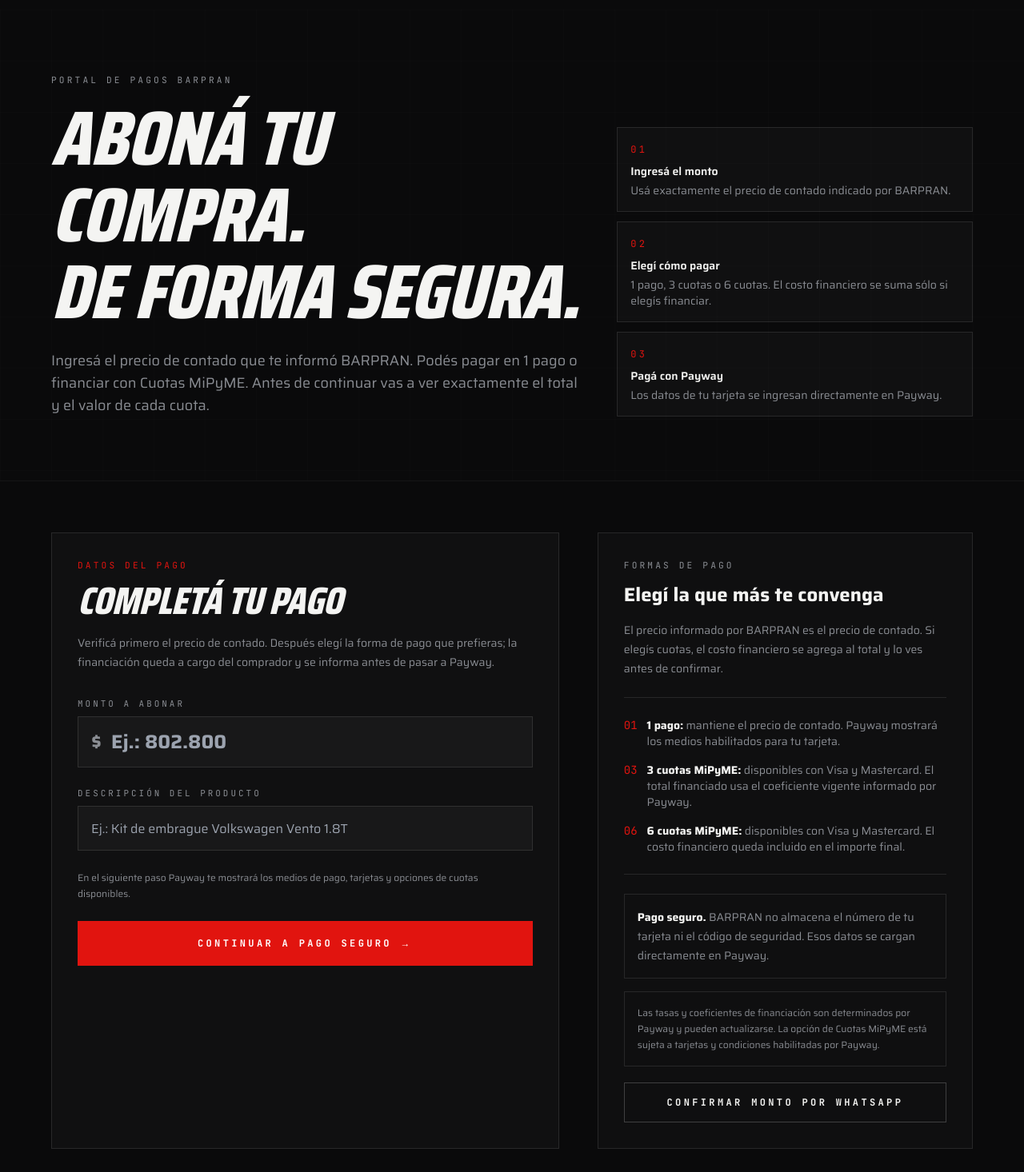
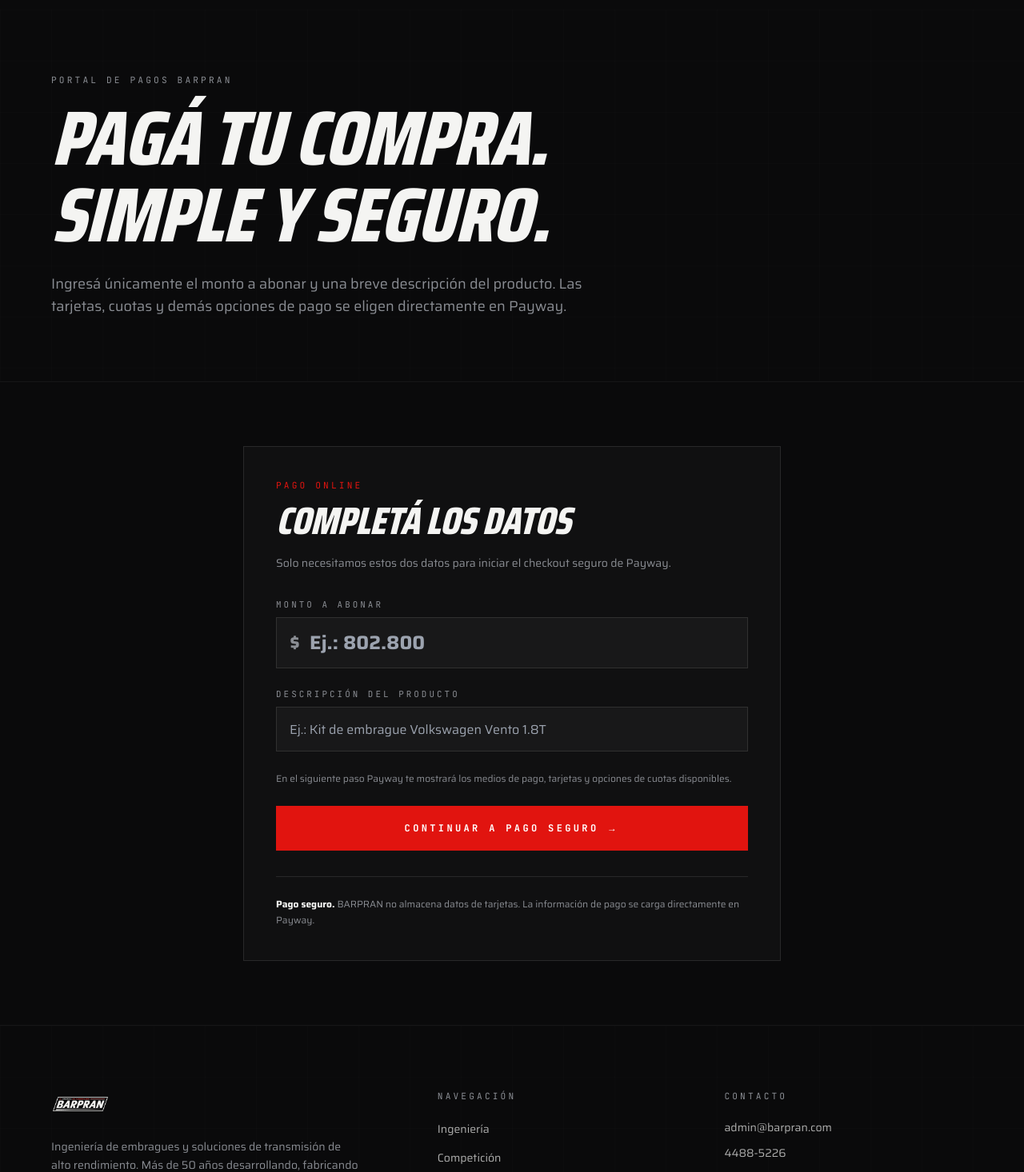
Before and after one commit to barpranembragues/barpran-website, a Next.js app: page /tienda in a window 1280 px wide. Shown: the part 100-1566 px from the top of the page at 80% size. Built offline with nearby package versions, Linux system fonts and the light colour scheme.

Commit message:
Simplifica pagina de pagos BARPRAN

```diff
--- a/src/app/tienda/page.tsx
+++ b/src/app/tienda/page.tsx
@@ -3,8 +3,7 @@
 
 export const metadata: Metadata = {
   title: "Pagá tu compra",
-  description:
-    "Ingresá el importe previamente informado por BARPRAN y aboná de forma segura a través de Payway.",
+  description: "Ingresá el monto y la descripción de tu compra para continuar de forma segura a Payway.",
 };
 
 type TiendaPageProps = {
@@ -12,56 +11,14 @@
 };
 
 const errorMessages: Record<string, string> = {
-  datos: "Completá nombre, WhatsApp y concepto para continuar.",
-  monto: "Revisá el monto ingresado. Debe coincidir con el importe informado por BARPRAN.",
-  cuotas: "La opción de cuotas seleccionada no está disponible para este medio de pago.",
-  confirmar: "Confirmá que el importe coincide con el informado por BARPRAN.",
+  datos: "Completá el monto y la descripción del producto para continuar.",
+  monto: "Revisá el monto ingresado.",
   config: "El pago online todavía no está disponible en este entorno.",
   payway: "Payway no pudo iniciar el pago. Probá nuevamente en unos minutos.",
 };
 
-function positiveNumber(value?: string) {
-  if (!value) return null;
-  const number = Number(value.replace(",", "."));
-  return Number.isFinite(number) && number > 1 ? number : null;
-}
-
-const MIPYME_3_COEF = 1.0912;
-const MIPYME_6_COEF = 1.1870;
-
-function getPlans() {
-  // Los valores oficiales vigentes funcionan como base. Si Payway actualiza las tasas,
-  // pueden reemplazarse desde Netlify sin modificar el código.
-  const coefficient3 = positiveNumber(process.env.NEXT_PUBLIC_PAYWAY_COEF_3_PROD) ?? MIPYME_3_COEF;
-  const coefficient6 = positiveNumber(process.env.NEXT_PUBLIC_PAYWAY_COEF_6_PROD) ?? MIPYME_6_COEF;
-
-  return [
-    {
-      installments: 1 as const,
-      coefficient: 1,
-      label: "1 pago",
-      detail: "Débito o crédito en 1 pago",
-    },
-    {
-      installments: 3 as const,
-      coefficient: coefficient3,
-      label: "3 cuotas",
-      detail: "Cuotas MiPyME · Visa y Mastercard",
-      financing: "Tasa Payway 6,91% + IVA · coeficiente 1,0912",
-    },
-    {
-      installments: 6 as const,
-      coefficient: coefficient6,
-      label: "6 cuotas",
-      detail: "Cuotas MiPyME · Visa y Mastercard",
-      financing: "Tasa Payway 13,52% + IVA · coeficiente 1,1870",
-    },
-  ];
-}
-
 export default async function TiendaPage({ searchParams }: TiendaPageProps) {
   const { error } = await searchParams;
-  const plans = getPlans();
 
   return (
     <div className="min-h-screen bg-carbon pt-24 text-bone md:pt-28">
@@ -69,44 +26,21 @@
         <div className="grid-tech absolute inset-0 opacity-30" />
         <div className="frame relative py-14 md:py-20">
           <p className="tech-label mb-4">Portal de pagos BARPRAN</p>
-          <div className="grid gap-10 lg:grid-cols-[1.2fr_0.8fr] lg:items-end">
-            <div>
           <h1 className="display max-w-5xl text-5xl text-bone sm:text-6xl md:text-8xl">
-                Aboná tu compra.<br />De forma segura.
+            Pagá tu compra.<br />Simple y seguro.
           </h1>
           <p className="mt-6 max-w-2xl text-base leading-7 text-ash md:text-lg">
-                Ingresá el precio de contado que te informó BARPRAN. Podés pagar en 1 pago o financiar con Cuotas MiPyME. Antes de continuar vas a ver exactamente el total y el valor de cada cuota.
+            Ingresá únicamente el monto a abonar y una breve descripción del producto. Las tarjetas, cuotas y demás opciones de pago se eligen directamente en Payway.
           </p>
-            </div>
-
-            <div className="grid gap-3 text-sm text-ash sm:grid-cols-3 lg:grid-cols-1">
-              <div className="border border-white/10 bg-white/[0.025] p-4">
-                <span className="font-mono text-xs uppercase tracking-mega text-barpran">01</span>
-                <p className="mt-2 font-semibold text-bone">Ingresá el monto</p>
-                <p className="mt-1">Usá exactamente el precio de contado indicado por BARPRAN.</p>
-              </div>
-              <div className="border border-white/10 bg-white/[0.025] p-4">
-                <span className="font-mono text-xs uppercase tracking-mega text-barpran">02</span>
-                <p className="mt-2 font-semibold text-bone">Elegí cómo pagar</p>
-                <p className="mt-1">1 pago, 3 cuotas o 6 cuotas. El costo financiero se suma sólo si elegís financiar.</p>
-              </div>
-              <div className="border border-white/10 bg-white/[0.025] p-4">
-                <span className="font-mono text-xs uppercase tracking-mega text-barpran">03</span>
-                <p className="mt-2 font-semibold text-bone">Pagá con Payway</p>
-                <p className="mt-1">Los datos de tu tarjeta se ingresan directamente en Payway.</p>
-              </div>
-            </div>
-          </div>
         </div>
       </section>
 
-      <section className="frame py-12 md:py-16">
-        <div className="grid gap-8 lg:grid-cols-[1.15fr_0.85fr] lg:gap-12">
-          <div className="border border-white/10 bg-white/[0.025] p-6 md:p-8">
-            <p className="tech-label text-barpran">Datos del pago</p>
-            <h2 className="display mt-3 text-4xl md:text-5xl">Completá tu pago</h2>
-            <p className="mt-4 max-w-2xl text-sm leading-6 text-ash">
-              Verificá primero el precio de contado. Después elegí la forma de pago que prefieras; la financiación queda a cargo del comprador y se informa antes de pasar a Payway.
+      <section className="frame py-12 md:py-20">
+        <div className="mx-auto max-w-2xl border border-white/10 bg-white/[0.025] p-6 md:p-10">
+          <p className="tech-label text-barpran">Pago online</p>
+          <h2 className="display mt-3 text-4xl md:text-5xl">Completá los datos</h2>
+          <p className="mt-4 text-sm leading-6 text-ash">
+            Solo necesitamos estos dos datos para iniciar el checkout seguro de Payway.
           </p>
 
           {error && (
@@ -115,48 +49,11 @@
             </div>
           )}
 
-            <PaymentForm plans={plans} />
+          <PaymentForm />
+
+          <div className="mt-8 border-t border-white/10 pt-6 text-xs leading-5 text-ash">
+            <strong className="text-bone">Pago seguro.</strong> BARPRAN no almacena datos de tarjetas. La información de pago se carga directamente en Payway.
           </div>
-
-          <aside className="h-fit border border-white/10 bg-white/[0.025] p-6 lg:sticky lg:top-28 md:p-8">
-            <p className="tech-label">Formas de pago</p>
-            <h3 className="mt-3 text-2xl font-bold">Elegí la que más te convenga</h3>
-            <p className="mt-4 text-sm leading-6 text-ash">
-              El precio informado por BARPRAN es el precio de contado. Si elegís cuotas, el costo financiero se agrega al total y lo ves antes de confirmar.
-            </p>
-
-            <div className="mt-6 space-y-4 border-y border-white/10 py-6 text-sm text-ash">
-              <div className="flex gap-3">
-                <span className="font-mono text-barpran">01</span>
-                <span><strong className="text-bone">1 pago:</strong> mantiene el precio de contado. Payway mostrará los medios habilitados para tu tarjeta.</span>
-              </div>
-              <div className="flex gap-3">
-                <span className="font-mono text-barpran">03</span>
-                <span><strong className="text-bone">3 cuotas MiPyME:</strong> disponibles con Visa y Mastercard. El total financiado usa el coeficiente vigente informado por Payway.</span>
-              </div>
-              <div className="flex gap-3">
-                <span className="font-mono text-barpran">06</span>
-                <span><strong className="text-bone">6 cuotas MiPyME:</strong> disponibles con Visa y Mastercard. El costo financiero queda incluido en el importe final.</span>
-              </div>
-            </div>
-
-            <div className="mt-6 border border-white/10 p-4 text-sm leading-6 text-ash">
-              <strong className="text-bone">Pago seguro.</strong> BARPRAN no almacena el número de tu tarjeta ni el código de seguridad. Esos datos se cargan directamente en Payway.
-            </div>
-
-            <div className="mt-4 border border-white/10 p-4 text-xs leading-5 text-ash">
-              Las tasas y coeficientes de financiación son determinados por Payway y pueden actualizarse. La opción de Cuotas MiPyME está sujeta a tarjetas y condiciones habilitadas por Payway.
-            </div>
-
-            <a
-              href="https://wa.me/5491170586143?text=Hola%20BARPRAN%2C%20necesito%20confirmar%20el%20monto%20antes%20de%20pagar"
-              target="_blank"
-              rel="noopener noreferrer"
-              className="mt-5 flex w-full items-center justify-center border border-white/20 px-5 py-4 font-mono text-xs font-bold uppercase tracking-mega text-bone transition-colors hover:border-bone"
-            >
-              Confirmar monto por WhatsApp
-            </a>
-          </aside>
         </div>
       </section>
     </div>
```
Lines whose indentation alone changed are shown as unchanged.
